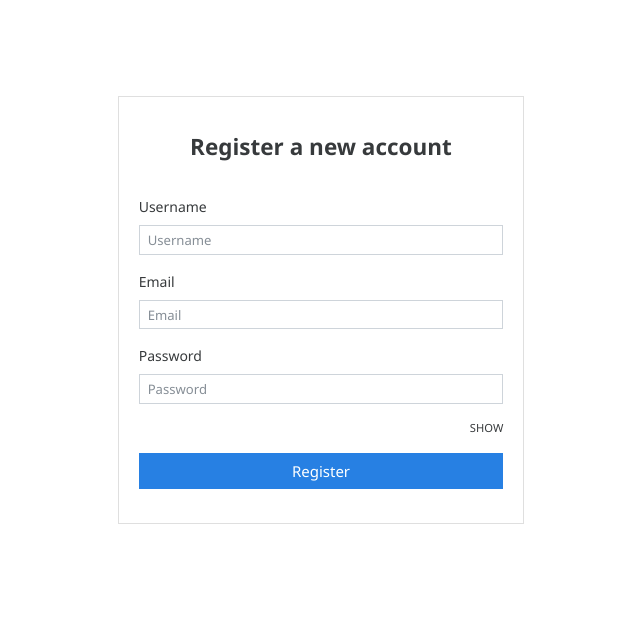
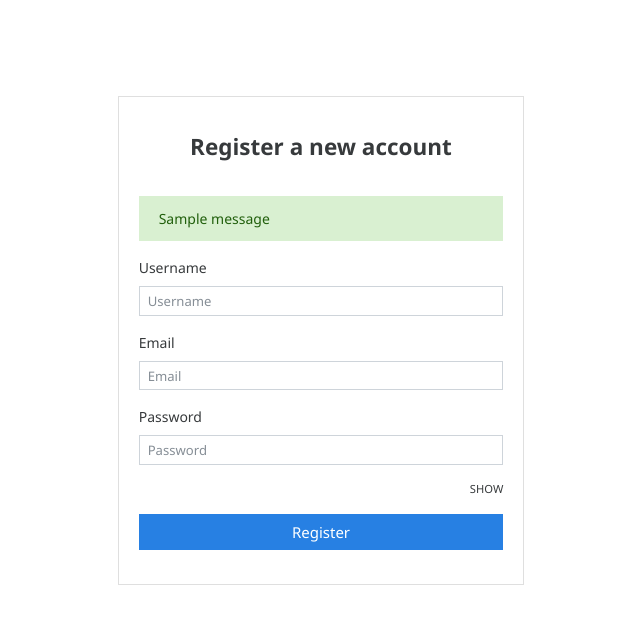
Before and after one commit to redcican/Django-Expense-App, a Django app: page /authentication/register in a window 1280 px wide. Shown: the top 624 px of the page, without its empty margins (319-959 px from the left). Run offline with Django 3.2, Linux system fonts and the light colour scheme; tables that the repository leaves empty hold one stand-in row (values such as "Sample post"); one stand-in notice (Sample message) is shown; some libraries are stand-ins or nearby versions.

Commit message:
setting up the message

```diff
--- a/authentication/views.py
+++ b/authentication/views.py
@@ -4,6 +4,8 @@ from django.views import View
 from django.contrib.auth.models import User
 import json
 from validate_email import validate_email
+from django.contrib import messages
+
 # Create your views here.
 
 
@@ -34,3 +36,10 @@ class EmailValidationView(View):
 class RegistrationView(View):
     def get(self, request):
         return render(request, 'authentication/register.html')
+
+    def post(self, request):
+        messages.info(request, 'Three credits remain in your account.')
+        messages.success(request, 'Profile details updated.')
+        messages.warning(request, 'Your account expires in three days.')
+        messages.error(request, 'Document deleted.')
+        return render(request, 'authentication/register.html')
--- a/expensenswebsite/settings.py
+++ b/expensenswebsite/settings.py
@@ -13,6 +13,7 @@ https://docs.djangoproject.com/en/3.2/ref/settings/
 from pathlib import Path
 import os
 import django_heroku
+from django.contrib.messages import constants as messages
 
 
 # Build paths inside the project like this: BASE_DIR / 'subdir'.
@@ -137,3 +138,7 @@ django_heroku.settings(locals())
 # https://docs.djangoproject.com/en/3.2/ref/settings/#default-auto-field
 
 DEFAULT_AUTO_FIELD = 'django.db.models.BigAutoField'
+
+MESSAGE_TAGS = {
+    messages.ERROR: 'danger',
+}
--- a/templates/authentication/register.html
+++ b/templates/authentication/register.html
@@ -13,7 +13,9 @@
         <div class="card-title text-center py-3">
             <p class="h4 font-weight-bold">Register a new account</p>
         </div>
-        <form action="" method="post">
+        <form action="{% url 'register' %}" method="post">
+        {% csrf_token %}
+        {% include 'partials/_messages.html' %}
           <div class="form-group">
             <label for="exampleInputUsername">Username</label>
             <input
--- /dev/null
+++ b/templates/partials/_messages.html
@@ -0,0 +1,9 @@
+{% if messages %}
+<div class="messages">
+    {% for message in messages %}
+    <div {% if message.tags %} class="alert alert-sm alert-{{ message.tags }}"{% endif %}>
+        {{ message }}
+    </div>
+    {% endfor %}
+</ul>
+{% endif %}
```
